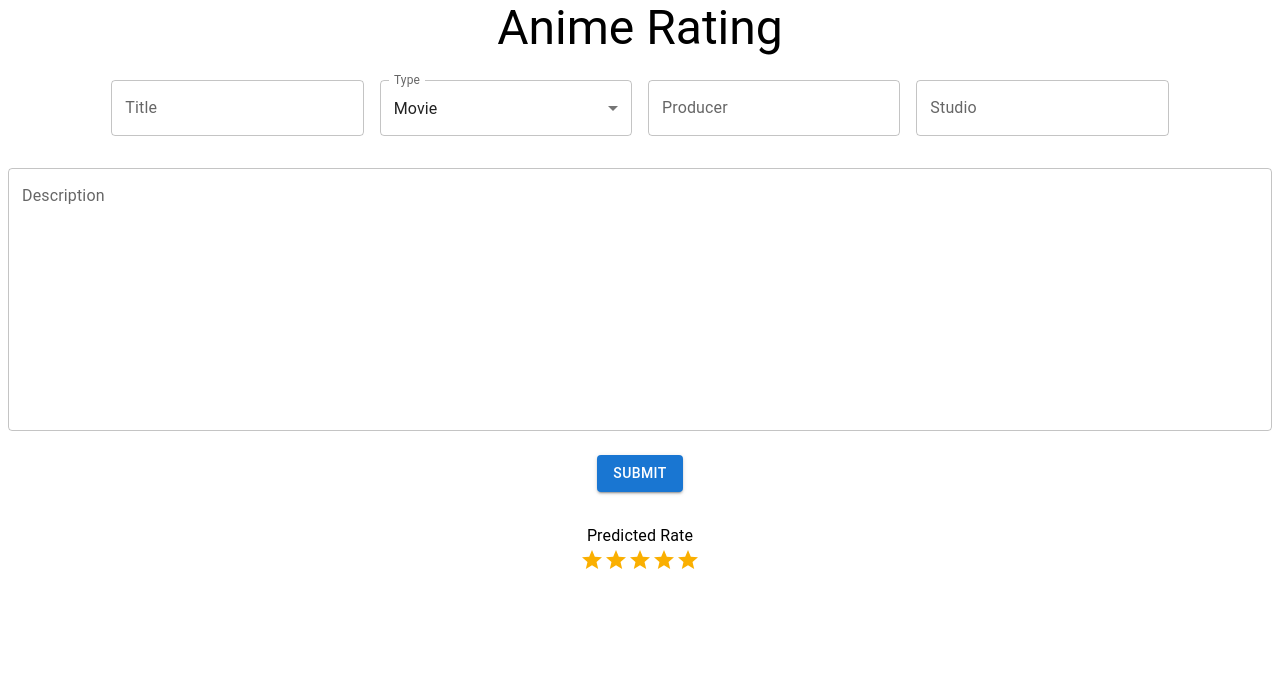
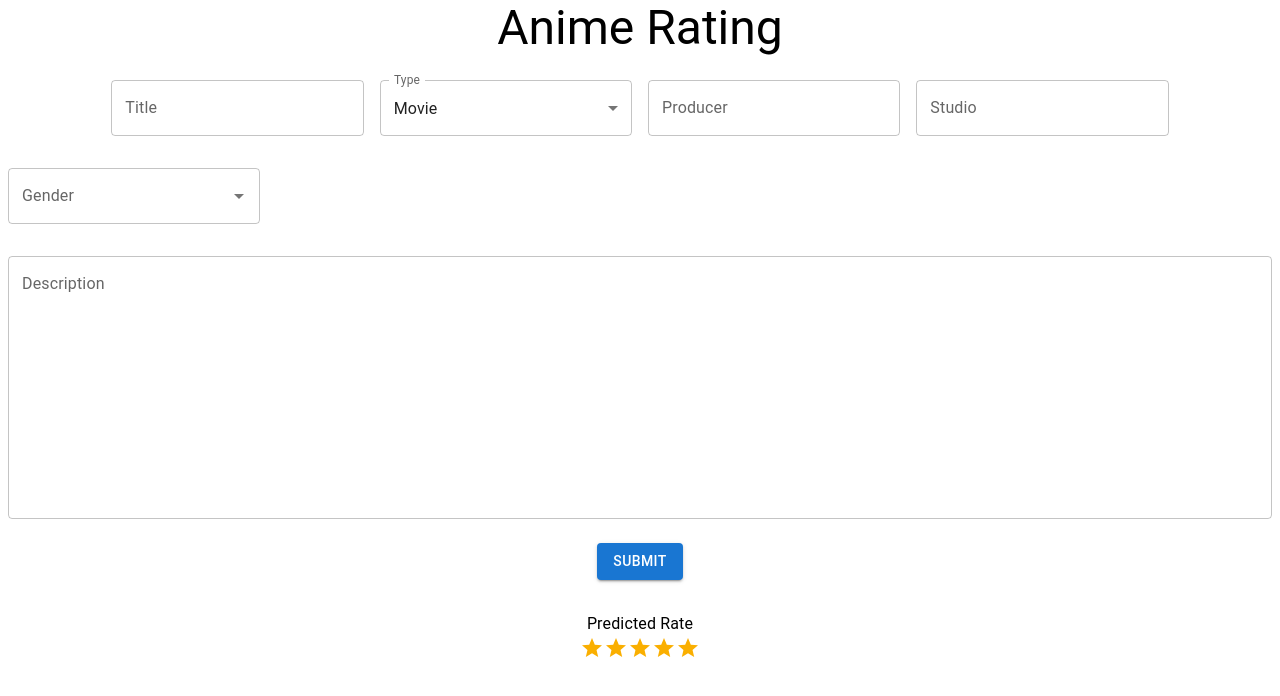
Before and after one commit to ACHRAf-by/anime_prediction_frontend, a React (Create React App) app: page / in a window 1280 px wide. Shown: the top 696 px of the page. Built offline with nearby package versions, Linux system fonts and the light colour scheme.

Commit message:
add Gender input

```diff
--- a/package.json
+++ b/package.json
@@ -5,6 +5,7 @@
   "dependencies": {
     "@emotion/react": "^11.10.6",
     "@emotion/styled": "^11.10.6",
+    "@mui/icons-material": "^5.11.9",
     "@mui/material": "^5.11.10",
     "@testing-library/jest-dom": "^5.16.5",
     "@testing-library/react": "^13.4.0",
--- a/src/Form.js
+++ b/src/Form.js
@@ -4,59 +4,12 @@ import TextField from '@mui/material/TextField';
 import MenuItem from '@mui/material/MenuItem';
 import Grid from '@mui/material/Grid';
 import Button from '@mui/material/Button';
-
+import GenderField from './GenderInput';
 
 export default function FormPropsTextFields() {
-
-    const genderOptions = [
-        'Action',
-        'Adventure',
-        'Cars',
-        'Comedy',
-        'Dementia',
-        'Demons',
-        'Drama',
-        'Ecchi',
-        'Fantasy',
-        'Game',
-        'Harem',
-        'Hentai',
-        'Historical',
-        'Horror',
-        'Josei',
-        'Kids',
-        'Magic',
-        'Martial Arts',
-        'Mecha',
-        'Military',
-        'Music',
-        'Mystery',
-        'Parody',
-        'Police',
-        'Psychological',
-        'Romance',
-        'Samurai',
-        'School',
-        'Sci-Fi',
-        'Seinen',
-        'Shoujo',
-        'Shoujo Ai',
-        'Shounen',
-        'Shounen Ai',
-        'Slice of Life',
-        'Space',
-        'Sports',
-        'Super Power',
-        'Supernatural',
-        'Thriller',
-        'Vampire',
-        'Yaoi',
-        'Yuri',
-      ];
-
   const [formValues, setFormValues] = React.useState({
     title: '',
-        gender: '',
+    gender: [],
     description: '',
     type: 'Movie',
     producer: '',
@@ -66,6 +19,10 @@ export default function FormPropsTextFields() {
   const handleInputChange = (event) => {
     const { name, value } = event.target;
     setFormValues({ ...formValues, [name]: value });
+  };
+
+  const handleGenderChange = (value) => {
+    setFormValues({ ...formValues, gender: value });
   };
 
   const handleSubmit = (event) => {
@@ -84,9 +41,8 @@ export default function FormPropsTextFields() {
       noValidate
       autoComplete="off"
     >
-
       <Grid container spacing={2} justifyContent="center">
-                <Grid item >
+        <Grid item>
           <TextField
             name="title"
             label="Title"
@@ -126,10 +82,22 @@ export default function FormPropsTextFields() {
             value={formValues.studio}
             onChange={handleInputChange}
           />
-
         </Grid>
 
-            <Grid item xs={12} justifyContent="center" style={{display: 'flex', alignItems: 'center'}}>
+        <Grid
+          item
+          xs={12}
+          style={{ width: '500px' }}
+        >
+            <GenderField value={formValues.gender} onChange={handleGenderChange} />
+        </Grid>
+
+        <Grid
+          item
+          xs={12}
+          justifyContent="center"
+          style={{ display: 'flex', alignItems: 'center' }}
+        >
           <TextField
             name="description"
             label="Description"
@@ -139,7 +107,7 @@ export default function FormPropsTextFields() {
             rows={10}
             value={formValues.description}
             onChange={handleInputChange}
-                style={{flex: 1}} // Added style
+            style={{ flex: 1 }}
           />
         </Grid>
 
--- /dev/null
+++ b/src/GenderInput.js
@@ -0,0 +1,86 @@
+import * as React from 'react';
+import Checkbox from '@mui/material/Checkbox';
+import TextField from '@mui/material/TextField';
+import Autocomplete from '@mui/material/Autocomplete';
+import CheckBoxOutlineBlankIcon from '@mui/icons-material/CheckBoxOutlineBlank';
+import CheckBoxIcon from '@mui/icons-material/CheckBox';
+
+const icon = <CheckBoxOutlineBlankIcon fontSize="small" />;
+const checkedIcon = <CheckBoxIcon fontSize="small" />;
+
+const genderTags = [
+  'Action',
+  'Adventure',
+  'Cars',
+  'Comedy',
+  'Dementia',
+  'Demons',
+  'Drama',
+  'Ecchi',
+  'Fantasy',
+  'Game',
+  'Harem',
+  'Hentai',
+  'Historical',
+  'Horror',
+  'Josei',
+  'Kids',
+  'Magic',
+  'Martial Arts',
+  'Mecha',
+  'Military',
+  'Music',
+  'Mystery',
+  'Parody',
+  'Police',
+  'Psychological',
+  'Romance',
+  'Samurai',
+  'School',
+  'Sci-Fi',
+  'Seinen',
+  'Shoujo',
+  'Shoujo Ai',
+  'Shounen',
+  'Shounen Ai',
+  'Slice of Life',
+  'Space',
+  'Sports',
+  'Super Power',
+  'Supernatural',
+  'Thriller',
+  'Vampire',
+  'Yaoi',
+  'Yuri'
+];
+
+export default function GenderField(props) {
+  return (
+    <Autocomplete
+      multiple
+      id="checkboxes-tags-demo"
+      options={genderTags}
+      disableCloseOnSelect
+      getOptionLabel={(option) => option}
+      renderOption={(props, option, { selected }) => (
+        <li {...props}>
+          <Checkbox
+            icon={icon}
+            checkedIcon={checkedIcon}
+            style={{ marginRight: 8 }}
+            checked={selected}
+          />
+          {option}
+        </li>
+      )}
+      onChange={(event, value) => {
+        props.onChange(value);
+      }}
+      value={props.value}
+      style={{ width: 500 }}
+      renderInput={(params) => (
+        <TextField {...params} label="Gender" placeholder="Select up to 5 tags" />
+      )}
+    />
+  );
+}
```
Also changed, not shown: 1 other file (tests, documents, lock files or other folders). Lines whose indentation alone changed are shown as unchanged.
